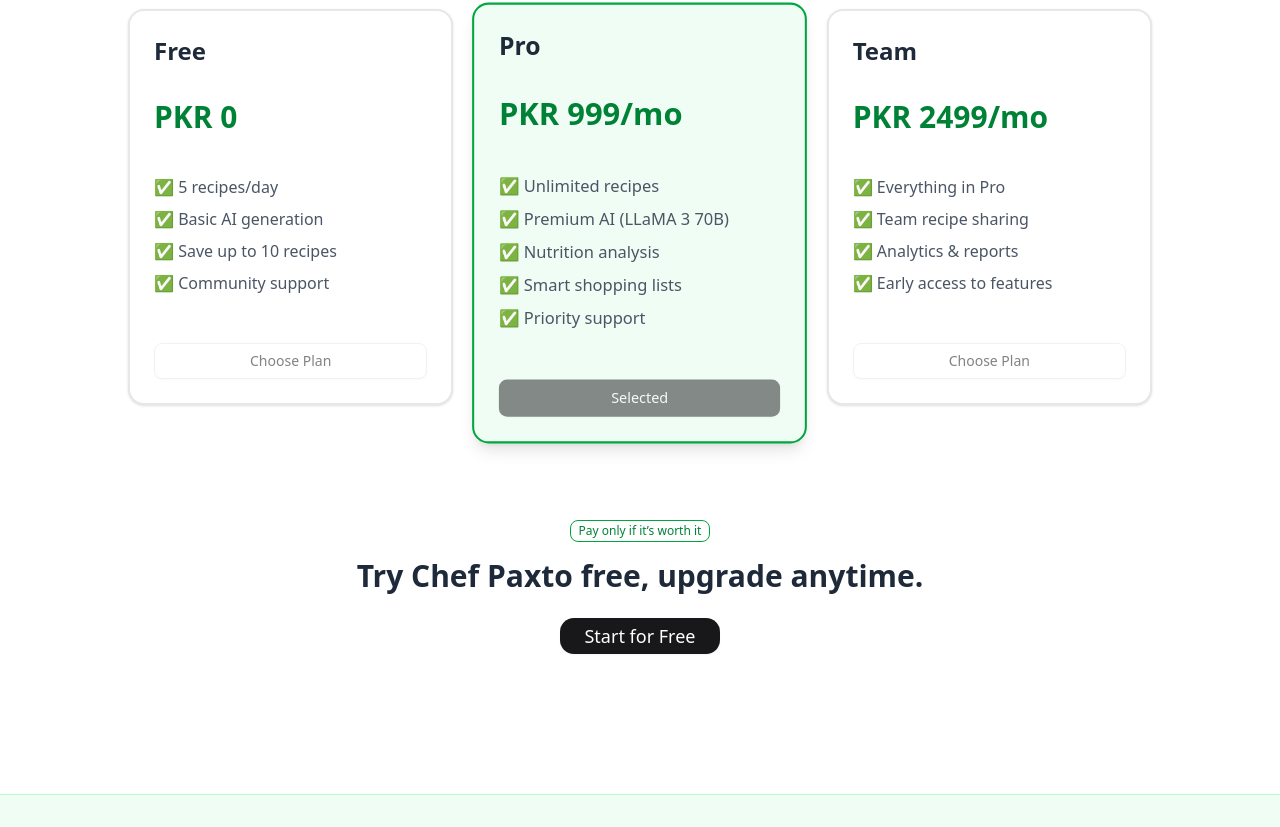
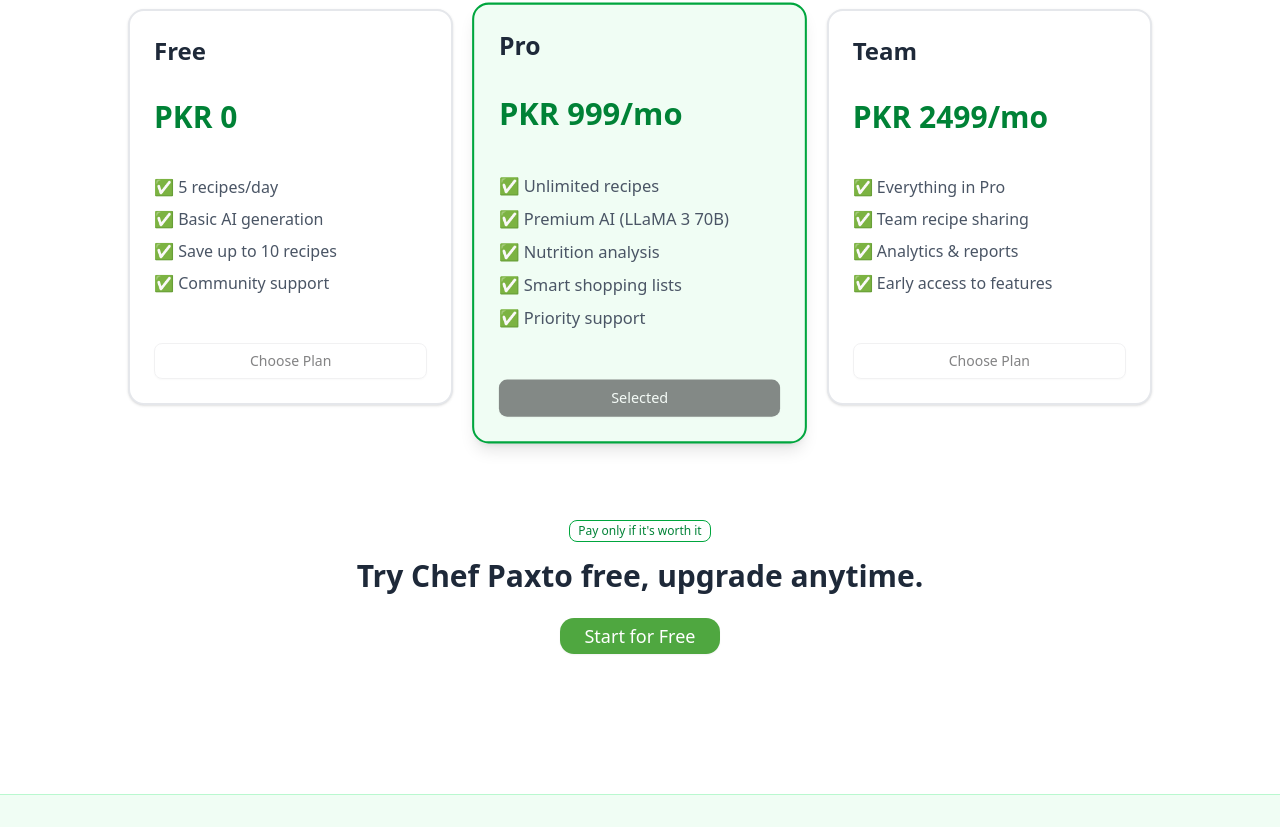
Before and after one commit to Paxto2002/Nexium_Hafiz_Waseem_Ahmed_Mega_Project, a Next.js app in the folder grand-project/: page /pricing in a window 1280 px wide. Shown: the part 319-1146 px from the top of the page. Built offline with nearby package versions, Linux system fonts and the light colour scheme; no server answers.

Commit message:
fix: fixing the pricing button color issue to finalize the frontend tasks

```diff
--- a/grand-project/app/pricing/PricingPageClient.jsx
+++ b/grand-project/app/pricing/PricingPageClient.jsx
@@ -33,15 +33,13 @@
       className="min-h-screen bg-white py-20 px-6"
     >
       {/* Header */}
-      <motion.section
-        variants={fadeUp}
-        className="text-center mb-16"
-      >
+      <motion.section variants={fadeUp} className="text-center mb-16">
         <h1 className="text-5xl font-extrabold text-green-700 mb-4">
           Simple, Transparent Pricing
         </h1>
         <p className="text-lg text-gray-600 max-w-2xl mx-auto">
-          Whether you're an occasional cook or a recipe wizard — we’ve got a plan for you.
+          Whether you're an occasional cook or a recipe wizard — we’ve got a
+          plan for you.
         </p>
       </motion.section>
 
@@ -100,19 +98,22 @@
       </section>
 
       {/* CTA */}
-      <motion.div
-        variants={fadeUp}
-        className="text-center mt-20"
-      >
-        <Badge variant="outline" className="text-green-700 border-green-600 mb-4">
-          Pay only if it’s worth it
+      <motion.div variants={fadeUp} className="text-center mt-20">
+        <Badge
+          variant="outline"
+          className="text-green-700 border-green-600 mb-4"
+        >
+          Pay only if it's worth it
         </Badge>
         <h2 className="text-3xl font-bold mb-6 text-gray-800">
           Try Chef Paxto free, upgrade anytime.
         </h2>
         <motion.div whileHover={{ scale: 1.05 }}>
-          <Button asChild className="text-lg  px-6 py-4 rounded-xl">
-            <a href="/signup" className="text-white bg[#4FA740]">Start for Free</a>
+          <Button
+            className="text-lg px-6 py-4 rounded-xl bg-[#4FA740] hover:bg-[#3e8c35] text-white"
+            onClick={() => (window.location.href = "/signup")}
+          >
+            Start for Free
           </Button>
         </motion.div>
       </motion.div>
```
